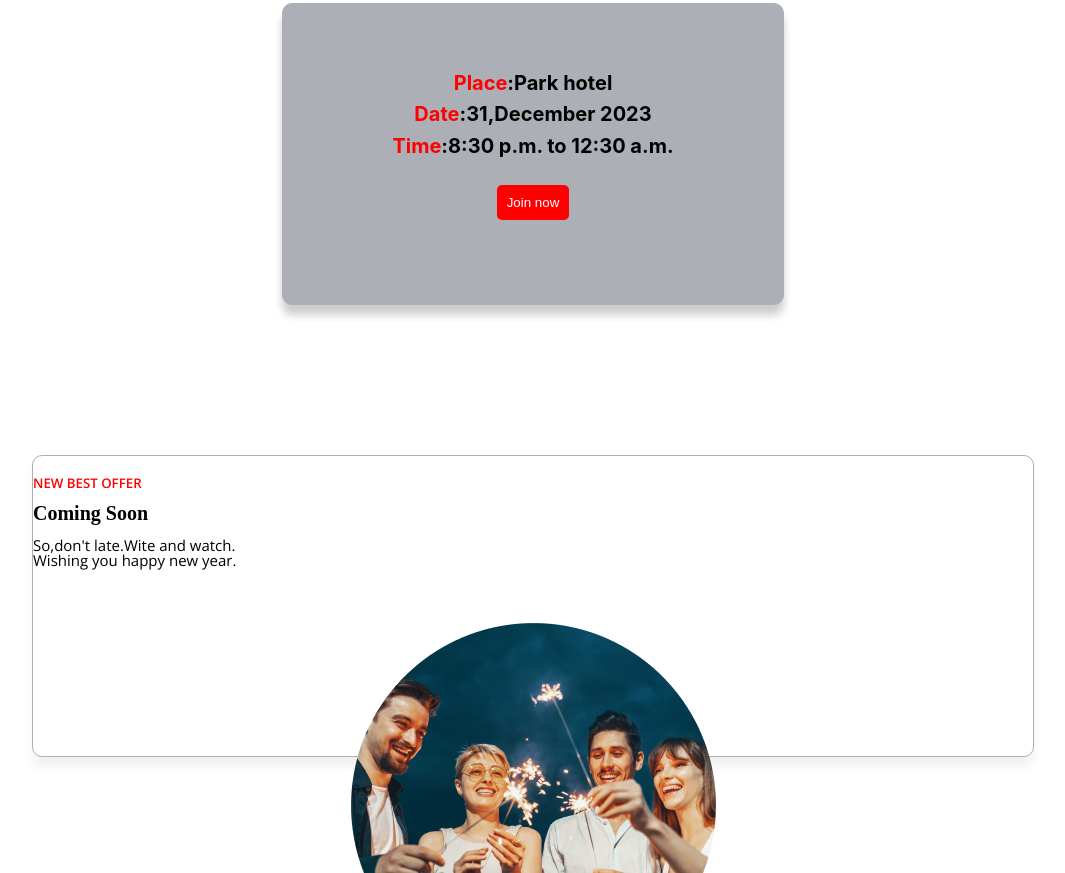
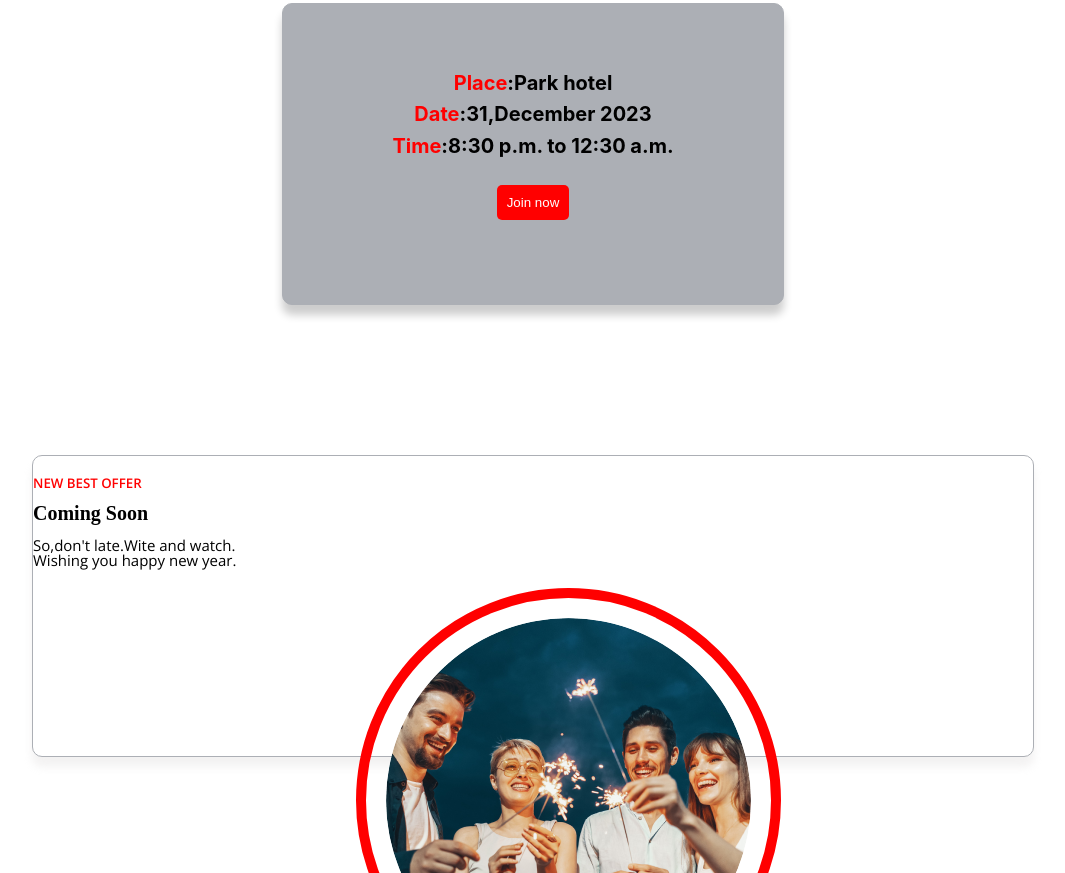
Before and after one commit to BorshaDevi/Project-new-year-sale-file, a plain HTML site: page index.html in a window 1280 px wide. Shown: the part 1927-2800 px from the top of the page, without its empty margins (107-1172 px from the left). Drawn offline with nearby package versions, Linux system fonts and the light colour scheme.

Commit message:
add border

```diff
--- a/index.html
+++ b/index.html
@@ -67,7 +67,7 @@
                         <p class="left-descriftion">So,don't late.Wite and watch.<br>Wishing you happy new year.</p>
                    </div>
                    <div class="img">
-                          <img src="images/Ellipse 1.png" alt="Celebration">
+                          <img class="img-design" src="images/Ellipse 1.png" alt="Celebration">
                    </div>
                    <div class="right">
 
--- a/styles/index.css
+++ b/styles/index.css
@@ -199,11 +199,12 @@ button{
     width:364.844px;
     height:364.844px;
     text-align: center;
-    padding:40px 40px 40px;
-    justify-content: center;
-    align-items: center;
-    border-radius: 50%;
-    border-color:2px red;
+}
+.img-design{
+    border: 10px solid red;
+    border-radius: 100%;
+     padding:20px;
+     margin:5px;
 }
 .right{
 
```
